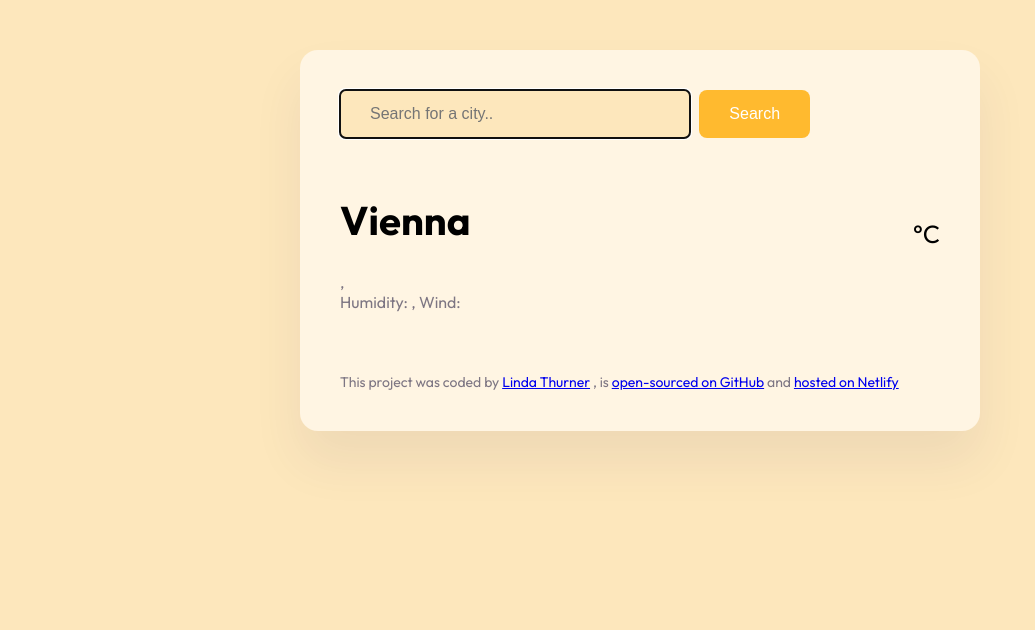
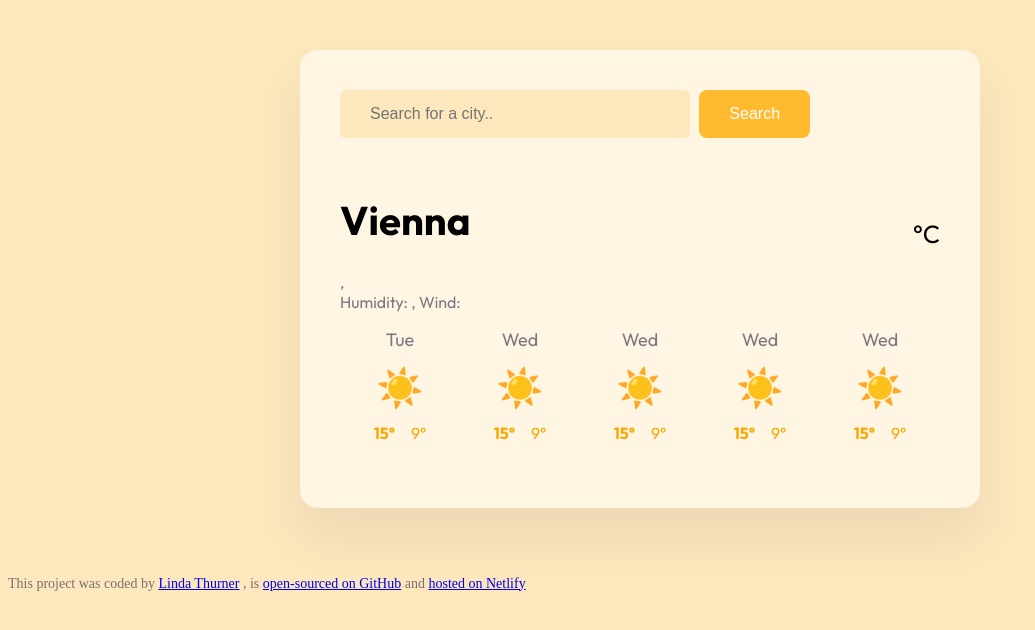
Before and after one commit to lindath0905/weather-app-linda-advanced, a plain HTML site: page index.html in a window 1280 px wide. Shown: the whole page, without its empty margins (0-1035 px from the left). Drawn offline with nearby package versions, Linux system fonts and the light colour scheme; no server answers.

Commit message:
Added the forecast html and basic css

```diff
--- a/index.html
+++ b/index.html
@@ -23,7 +23,6 @@
             type="search"
             placeholder="Search for a city.."
             required
-            autofocus
           />
           <input type="submit" value="Search" class="city-search-button" />
         </form>
@@ -39,13 +38,50 @@
               <strong id="wind-speed"></strong>
             </p>
           </div>
-
           <div id="temperature-container">
             <span id="emoji"></span>
             <span id="temperature"></span>
             <div id="unit">°C</div>
           </div>
         </div>
+        <div class="weather-forecast">
+          <div class="weather-forecast-day">
+          <div class="weather-forecast-date">Tue</div>
+          <div class="weather-forecast-icon">☀️</div>
+          <div class="weather-forecast-temperatures">
+            <div class="weather-forecast-temperature"><strong>15°</strong></div>
+            <div class="weather-forecast-temperature">9°</div></div>
+        </div>
+        <div class="weather-forecast-day">
+          <div class="weather-forecast-date">Wed</div>
+          <div class="weather-forecast-icon">☀️</div>
+          <div class="weather-forecast-temperatures">
+            <div class="weather-forecast-temperature"><strong>15°</strong></div>
+            <div class="weather-forecast-temperature">9°</div></div>
+        </div>
+        <div class="weather-forecast-day">
+          <div class="weather-forecast-date">Wed</div>
+          <div class="weather-forecast-icon">☀️</div>
+          <div class="weather-forecast-temperatures">
+            <div class="weather-forecast-temperature"><strong>15°</strong></div>
+            <div class="weather-forecast-temperature">9°</div></div>
+        </div>
+        <div class="weather-forecast-day">
+          <div class="weather-forecast-date">Wed</div>
+          <div class="weather-forecast-icon">☀️</div>
+          <div class="weather-forecast-temperatures">
+            <div class="weather-forecast-temperature"><strong>15°</strong></div>
+            <div class="weather-forecast-temperature">9°</div></div>
+        </div>
+        <div class="weather-forecast-day">
+          <div class="weather-forecast-date">Wed</div>
+          <div class="weather-forecast-icon">☀️</div>
+          <div class="weather-forecast-temperatures">
+            <div class="weather-forecast-temperature"><strong>15°</strong></div>
+            <div class="weather-forecast-temperature">9°</div></div>
+        </div>
+      </div>
+      </div>
       </main>
       <br />
       <footer>
--- a/style.css
+++ b/style.css
@@ -11,9 +11,11 @@ body {
   box-shadow: 0 30px 50px rgba(65, 50, 100, 0.08);
   font-family: "Outfit", sans-serif;
 }
+
 main {
   margin: 10px 0 25px;
 }
+
 #city-search-input {
   background: #fde7bc;
   width: 350px;
@@ -22,6 +24,7 @@ main {
   border-radius: 6px;
   font-size: 16px;
 }
+
 .city-search-button {
   background: #ffba2f;
   color: white;
@@ -31,10 +34,12 @@ main {
   margin-left: 6px;
   border-radius: 8px;
 }
+
 .weather-app-data {
   display: flex;
   justify-content: space-between;
 }
+
 h1 {
   font-size: 40px;
 }
@@ -42,6 +47,7 @@ h1 {
 #weather-app-details {
   color: rgba(39, 33, 66, 0.6);
 }
+
 strong {
   color: #faa700;
 }
@@ -50,16 +56,46 @@ strong {
   display: flex;
   padding: 30px 0;
 }
+
 #emoji {
   font-size: 50px;
 }
+
 #temperature {
   font-size: 80px;
   font-weight: bold;
 }
+
 #unit {
   margin-top: 20px;
   font-size: 25px;
+}
+
+.weather-forecast {
+  text-align: center;
+  display: flex;
+  justify-content: space-around;
+}
+
+.weather-forecast-date {
+  color: rgba(39, 33, 66, 0.6);
+  font-size: 18px;
+}
+
+.weather-forecast-icon {
+  font-size: 38px;
+  padding: 12px 0;
+}
+
+.weather-forecast-temperatures {
+  color: #faa700;
+  display: flex;
+  justify-content: center;
+
+}
+
+.weather-forecast-temperature {
+  padding: 0 8px;
 }
 
 footer {
```
